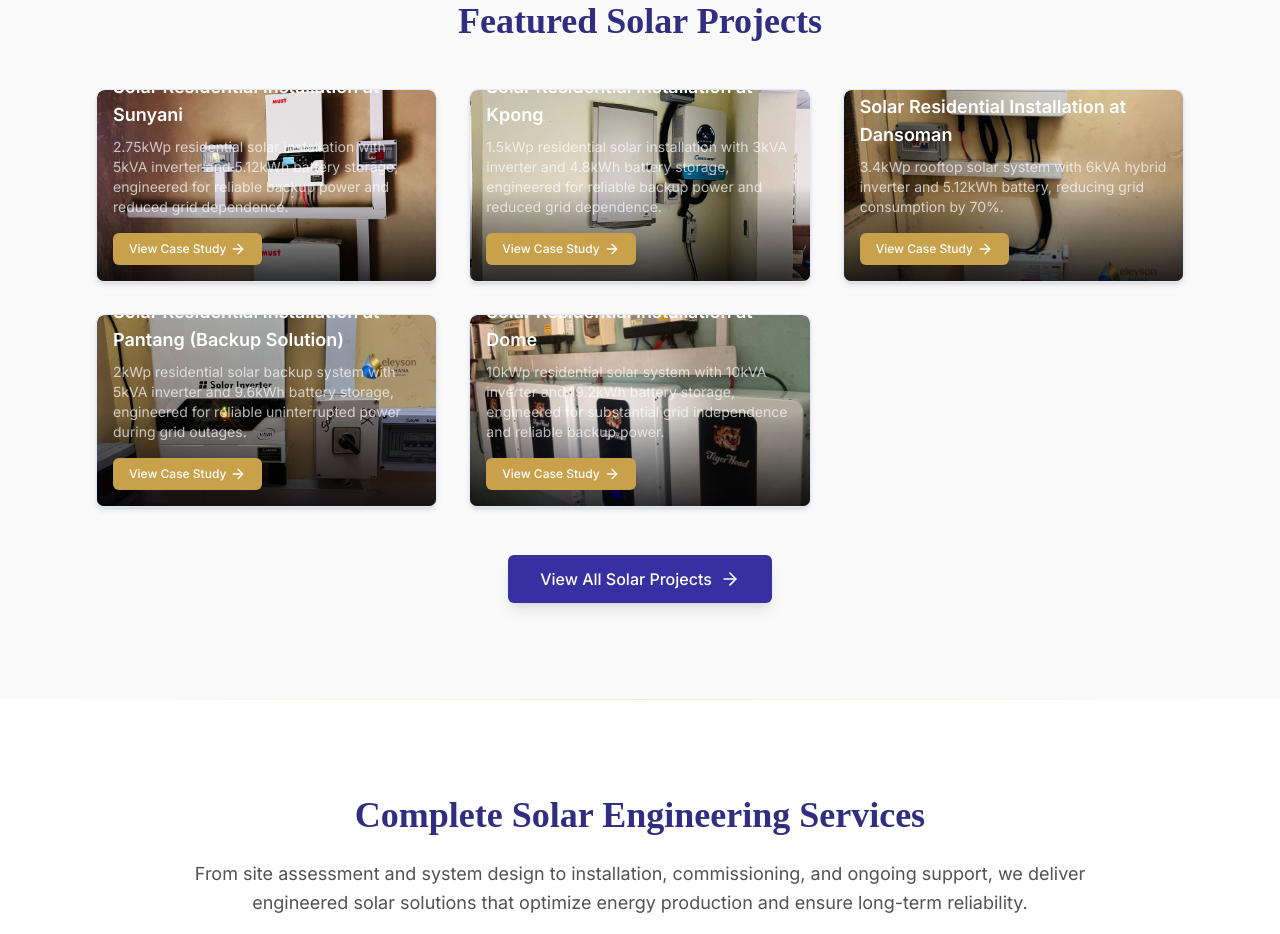
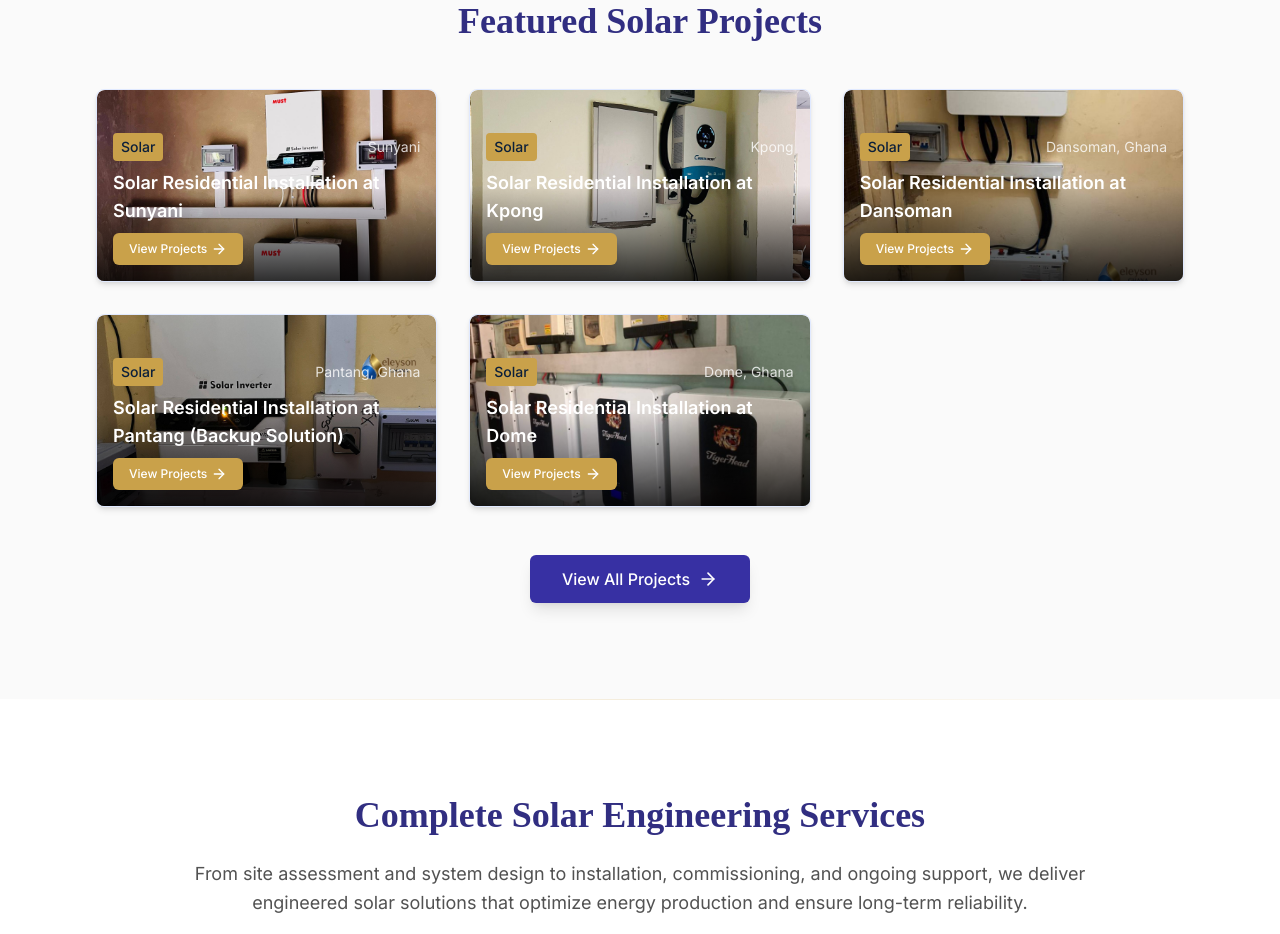
Before and after one commit to dromorongit/EleysonGh, a Next.js app: page /solar-solutions in a window 1280 px wide. Shown: the part 920-1854 px from the top of the page. Built offline with nearby package versions, Linux system fonts and the light colour scheme.

Commit message:
Update page.tsx

```diff
--- a/src/app/solar-solutions/page.tsx
+++ b/src/app/solar-solutions/page.tsx
@@ -106,10 +106,9 @@
                         <h3 className="text-lg font-semibold mb-2">
                           {project.title}
                         </h3>
-                       <p className="text-white/70 text-sm mb-4">{project.shortDescription}</p>
                         <Link href={`/projects/${project.slug}`}>
                           <Button variant="gold" size="sm">
-                           View Case Study
+                            View Projects
                             <ArrowRight className="w-4 h-4 ml-1" />
                           </Button>
                         </Link>
@@ -129,7 +128,7 @@
            >
              <Link href="/projects">
                <Button size="lg">
-                 View All Solar Projects
+                  View All Projects
                  <ArrowRight className="w-5 h-5 ml-2" />
                </Button>
              </Link>
```
Lines whose indentation alone changed are shown as unchanged.
